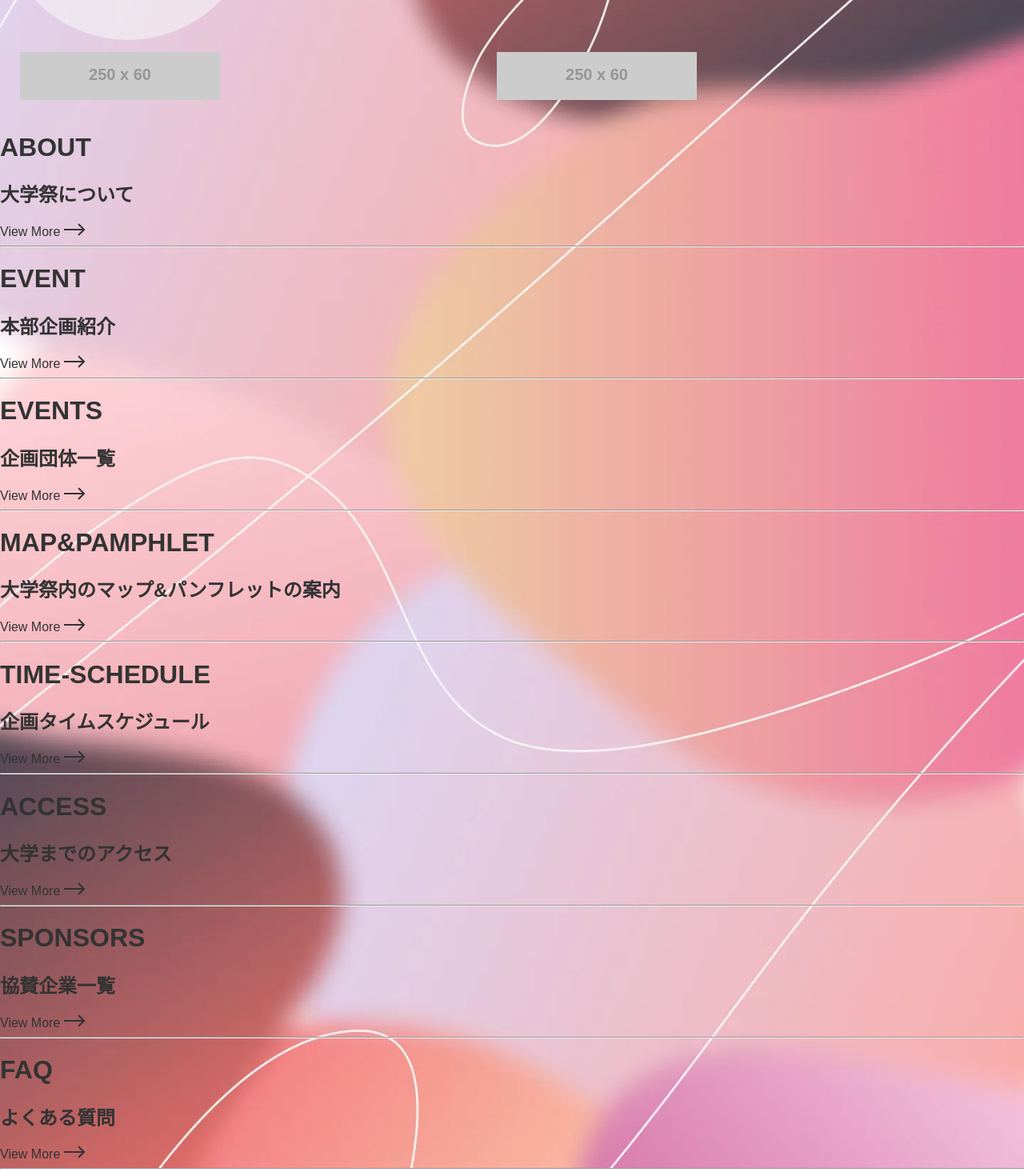
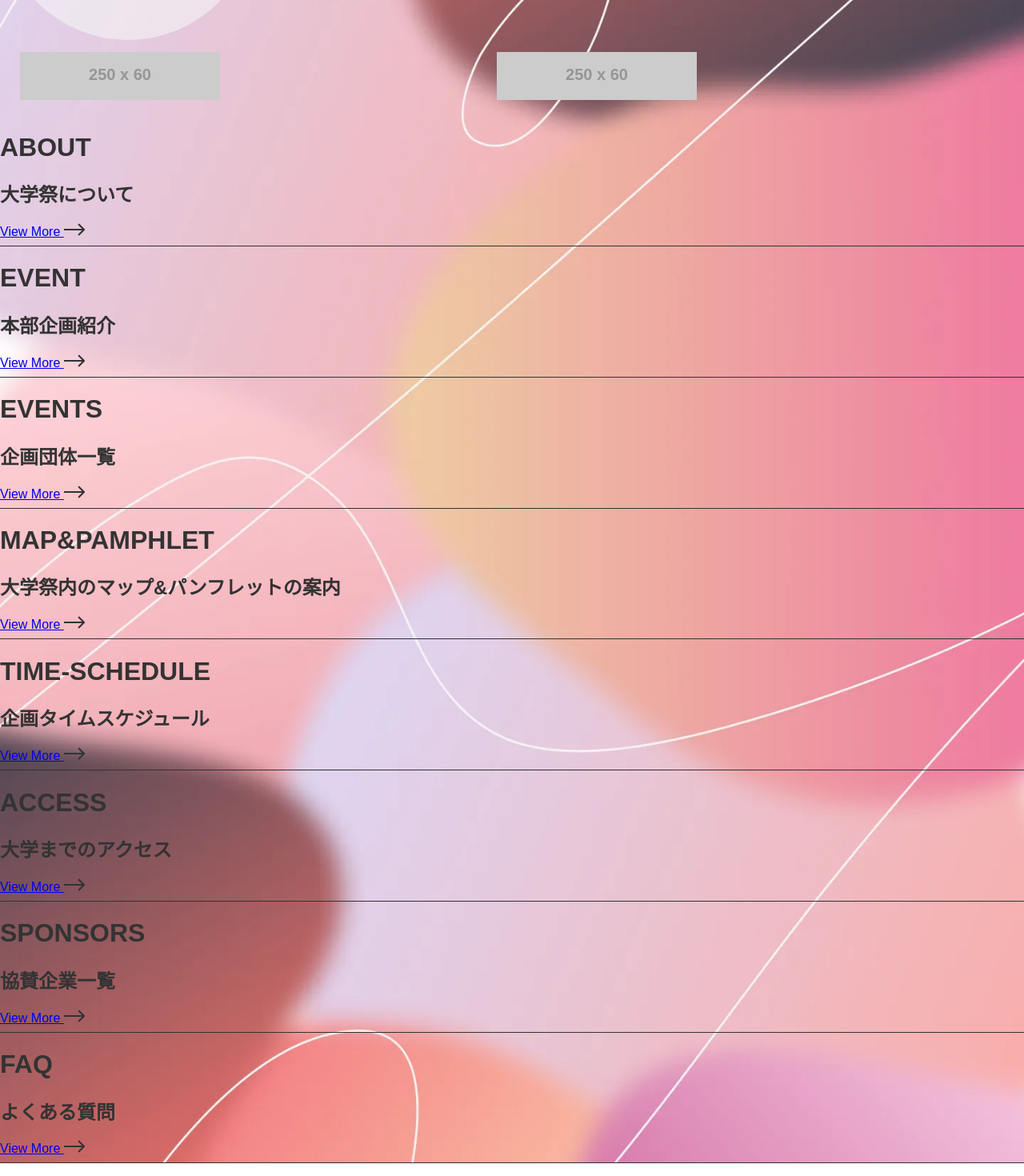
Before and after one commit to ynufes-tech/ynufes-seiryo24, a Nuxt app: page / in a window 1280 px wide. Shown: the part 1219-2689 px from the top of the page at 80% size. Built offline with nearby package versions, Linux system fonts and the light colour scheme.

Commit message:
viewmoreのリンク化

```diff
--- a/components/TableOfContents.vue
+++ b/components/TableOfContents.vue
@@ -8,6 +8,10 @@ const props = defineProps({
     type: String,
     required: true,
   },
+  pageLink: {
+    type: String,
+    required: true,
+  },
 });
 </script>
 <template>
@@ -15,9 +19,12 @@ const props = defineProps({
     <h1>{{ props.title }}</h1>
     <h2>{{ props.subTitle }}</h2>
     <div class="view-more">
-      <a>View More <img class="Arrow2" src="~/assets/images/Arrow-2.webp" /></a>
+      <NuxtLink to="{{ props.pageLink }}" @click="toggle"
+        >View More <img class="Arrow2" src="~/assets/images/Arrow-2.webp"
+      /></NuxtLink>
+
     </div>
   </div>
-  <hr />
+  <hr size="1px" color="#333333" />
 </template>
 <style lang="scss" scoped></style>
--- a/pages/index.vue
+++ b/pages/index.vue
@@ -24,14 +24,14 @@ useHead({
         <HomeSNS/>
         <SponsorBanner/>
       </div>
-      <TableOfContents :title="'ABOUT'" :sub-title="'大学祭について'" />
-      <TableOfContents :title="'EVENT'" :sub-title="'本部企画紹介'" />
-      <TableOfContents :title="'EVENTS'" :sub-title="'企画団体一覧'" />
-      <TableOfContents :title="'MAP&amp;PAMPHLET'" :sub-title="'大学祭内のマップ&amp;パンフレットの案内'" />
-      <TableOfContents :title="'TIME-SCHEDULE'" :sub-title="'企画タイムスケジュール'" />
-      <TableOfContents :title="'ACCESS'" :sub-title="'大学までのアクセス'" />
-      <TableOfContents :title="'SPONSORS'" :sub-title="'協賛企業一覧'" />
-      <TableOfContents :title="'FAQ'" :sub-title="'よくある質問'" />
+      <TableOfContents :title="'ABOUT'" :sub-title="'大学祭について'" :pageLink="'/about'" />
+      <TableOfContents :title="'EVENT'" :sub-title="'本部企画紹介'" :pageLink="'/events'" />
+      <TableOfContents :title="'EVENTS'" :sub-title="'企画団体一覧'" :pageLink="''" />
+      <TableOfContents :title="'MAP&amp;PAMPHLET'" :sub-title="'大学祭内のマップ&amp;パンフレットの案内'" :pageLink="'/pamphlet'" />
+      <TableOfContents :title="'TIME-SCHEDULE'" :sub-title="'企画タイムスケジュール'" :pageLink="'/time-schedule'" />
+      <TableOfContents :title="'ACCESS'" :sub-title="'大学までのアクセス'" :pageLink="'/access'" />
+      <TableOfContents :title="'SPONSORS'" :sub-title="'協賛企業一覧'" :pageLink="'/sponsors'" />
+      <TableOfContents :title="'FAQ'" :sub-title="'よくある質問'" :pageLink="'/faq'" />
 
     </div>
   </div>
```
